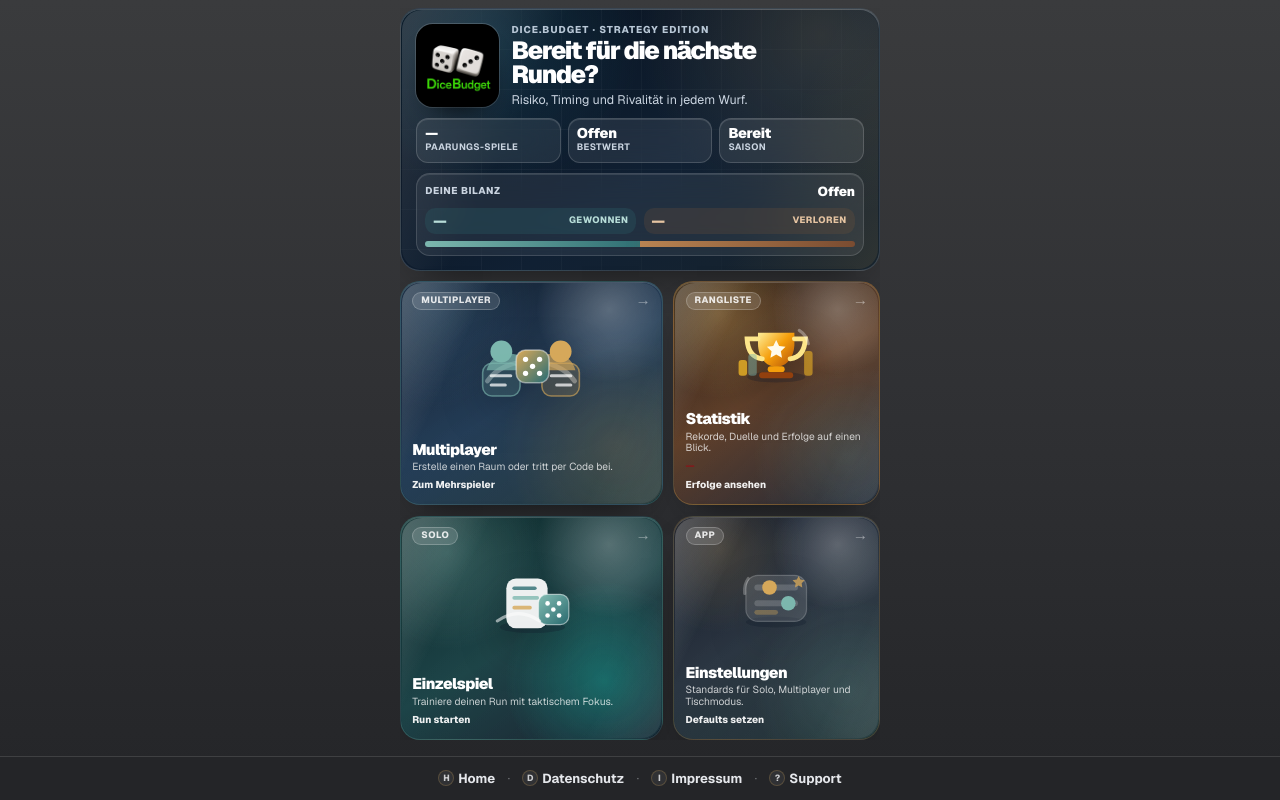
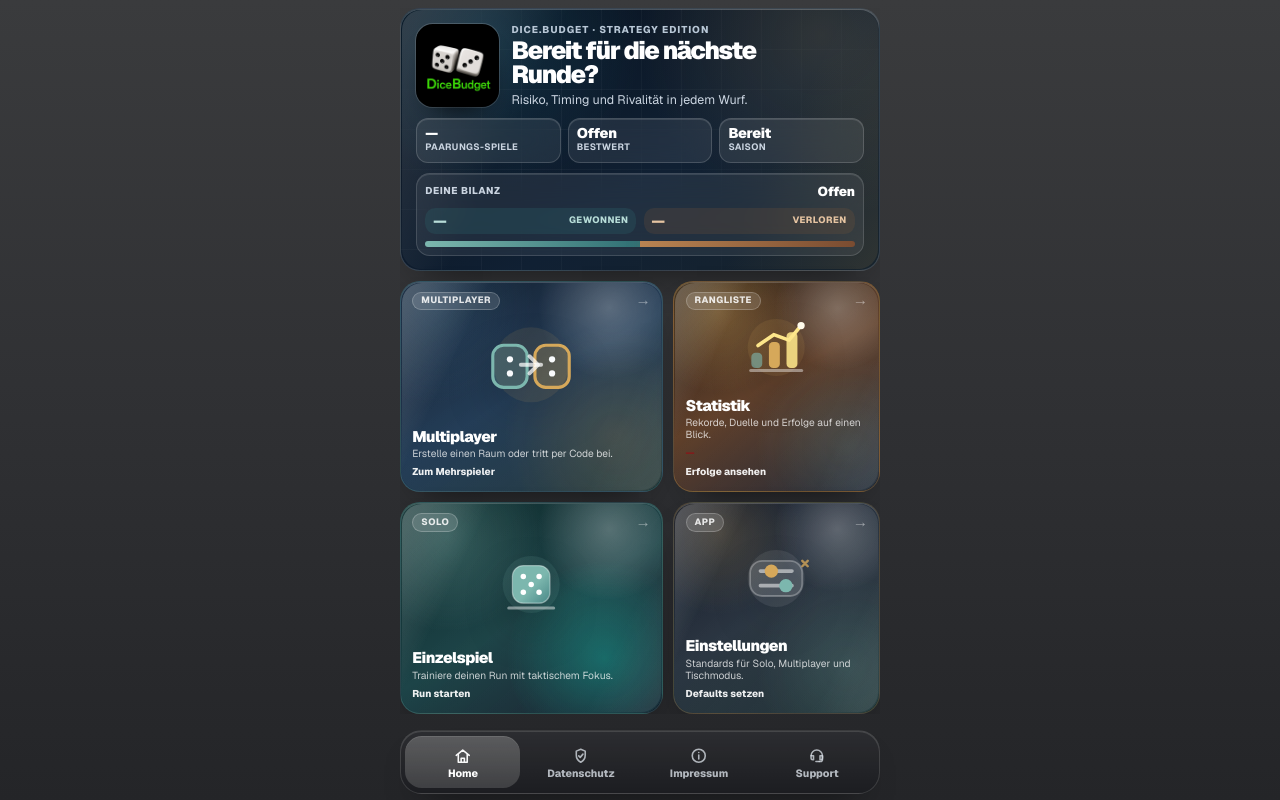
Before and after one commit to marclangebeck/dicebudget, a Next.js app in the folder frontend/: page /app in a window 1280 px wide. Built offline with nearby package versions, Linux system fonts and the light colour scheme; no server answers.

Commit message:
Beruhige Startscreen Icons und Footer

```diff
--- a/frontend/app/globals.css
+++ b/frontend/app/globals.css
@@ -1142,15 +1142,26 @@ html.legal-route body {
 }
 
 .app-legal-footer {
-  display: flex;
-  min-height: 2.75rem;
+  display: grid;
+  width: calc(100% - 1.5rem);
+  max-width: 30rem;
+  min-height: 4.05rem;
   flex-shrink: 0;
+  grid-template-columns: repeat(4, minmax(0, 1fr));
   align-items: center;
-  justify-content: center;
-  gap: 0.5rem;
-  border-top: 1px solid rgba(255, 255, 255, 0.12);
-  padding: 0.38rem 0.75rem;
-  background: var(--app-bg-bottom);
+  justify-self: center;
+  gap: 0.2rem;
+  margin: 0 0 0.35rem;
+  border: 1px solid rgba(255, 255, 255, 0.13);
+  border-radius: 1.35rem;
+  padding: 0.28rem;
+  background:
+    linear-gradient(180deg, rgba(255, 255, 255, 0.1), rgba(255, 255, 255, 0.035)),
+    rgba(20, 21, 24, 0.92);
+  box-shadow:
+    0 18px 36px -24px rgba(0, 0, 0, 0.9),
+    inset 0 1px 0 rgba(255, 255, 255, 0.12);
+  backdrop-filter: blur(18px);
   pointer-events: auto;
 }
 
@@ -1162,40 +1173,68 @@ html.legal-route body {
 }
 
 .app-legal-link {
-  min-height: 1.8rem;
+  min-width: 0;
+  min-height: 3.25rem;
   display: inline-flex;
+  flex-direction: column;
   align-items: center;
-  gap: 0.24rem;
-  padding: 0.16rem 0.28rem;
-  font-size: 0.82rem;
-  font-weight: 650;
-  color: #e5e7eb;
+  justify-content: center;
+  gap: 0.16rem;
+  border-radius: 1.05rem;
+  padding: 0.28rem 0.1rem;
+  font-size: 0.66rem;
+  font-weight: 750;
+  line-height: 1;
+  color: rgba(226, 232, 240, 0.76);
   text-decoration: none;
+  white-space: nowrap;
+  transition:
+    background 0.15s ease,
+    color 0.15s ease,
+    transform 0.15s ease;
+}
+
+.app-legal-link--primary {
+  background:
+    linear-gradient(180deg, rgba(255, 255, 255, 0.16), rgba(255, 255, 255, 0.08)),
+    rgba(255, 255, 255, 0.08);
+  color: #ffffff;
+  box-shadow: inset 0 1px 0 rgba(255, 255, 255, 0.1);
 }
 
 .app-legal-link:hover {
   color: #ffffff;
-  text-decoration: underline;
-}
-
-.app-legal-glyph {
-  display: inline-flex;
-  width: 1rem;
-  height: 1rem;
-  align-items: center;
-  justify-content: center;
-  border-radius: 999px;
-  border: 1px solid rgba(214, 168, 90, 0.24);
-  background: rgba(255, 255, 255, 0.06);
-  color: rgba(248, 250, 252, 0.78);
-  font-size: 0.56rem;
-  font-weight: 800;
-  line-height: 1;
-}
-
-.app-legal-sep {
-  font-size: 0.7rem;
-  color: rgba(229, 231, 235, 0.45);
+  background: rgba(255, 255, 255, 0.08);
+}
+
+.app-legal-link:active {
+  transform: translateY(1px);
+}
+
+.app-legal-icon {
+  width: 1.22rem;
+  height: 1.22rem;
+  stroke: currentColor;
+  stroke-width: 1.95;
+  stroke-linecap: round;
+  stroke-linejoin: round;
+  opacity: 0.96;
+}
+
+@media (max-width: 360px) {
+  .app-legal-footer {
+    width: calc(100% - 0.9rem);
+    border-radius: 1.15rem;
+  }
+
+  .app-legal-link {
+    font-size: 0.6rem;
+  }
+
+  .app-legal-icon {
+    width: 1.1rem;
+    height: 1.1rem;
+  }
 }
 
 @media (max-height: 760px) {
--- a/frontend/components/AppLegalFooter.tsx
+++ b/frontend/components/AppLegalFooter.tsx
@@ -1,44 +1,67 @@
 import Link from "next/link";
 import { APP_HOME_PATH, CONTACT_EMAIL, IMPRESSUM_PATH, PRIVACY_PATH } from "@/lib/branding";
+
+function HomeIcon() {
+  return (
+    <svg className="app-legal-icon" viewBox="0 0 24 24" aria-hidden fill="none">
+      <path d="M4 11.5 12 5l8 6.5" />
+      <path d="M6.5 10.5V20h11v-9.5" />
+      <path d="M10 20v-5h4v5" />
+    </svg>
+  );
+}
+
+function PrivacyIcon() {
+  return (
+    <svg className="app-legal-icon" viewBox="0 0 24 24" aria-hidden fill="none">
+      <path d="M12 4 6.5 6.3v5.2c0 3.6 2.2 6.7 5.5 8.5 3.3-1.8 5.5-4.9 5.5-8.5V6.3L12 4Z" />
+      <path d="M9.5 12.2 11.3 14l3.4-4" />
+    </svg>
+  );
+}
+
+function InfoIcon() {
+  return (
+    <svg className="app-legal-icon" viewBox="0 0 24 24" aria-hidden fill="none">
+      <circle cx="12" cy="12" r="8" />
+      <path d="M12 11v5" />
+      <path d="M12 8h.01" />
+    </svg>
+  );
+}
+
+function SupportIcon() {
+  return (
+    <svg className="app-legal-icon" viewBox="0 0 24 24" aria-hidden fill="none">
+      <path d="M5 12a7 7 0 0 1 14 0v4.5A2.5 2.5 0 0 1 16.5 19H15" />
+      <path d="M5 12v3a2 2 0 0 0 2 2h1v-5H5Z" />
+      <path d="M19 12v3a2 2 0 0 1-2 2h-1v-5h3Z" />
+      <path d="M11 19h4" />
+    </svg>
+  );
+}
 
 export function AppLegalFooter() {
   return (
     <footer className="app-legal-footer">
-      <Link href={APP_HOME_PATH} className="app-legal-link">
-        <span className="app-legal-glyph" aria-hidden>
-          H
-        </span>
-        Home
+      <Link href={APP_HOME_PATH} className="app-legal-link app-legal-link--primary">
+        <HomeIcon />
+        <span>Home</span>
       </Link>
-      <span aria-hidden className="app-legal-sep">
-        ·
-      </span>
       <Link href={PRIVACY_PATH} className="app-legal-link">
-        <span className="app-legal-glyph" aria-hidden>
-          D
-        </span>
-        Datenschutz
+        <PrivacyIcon />
+        <span>Datenschutz</span>
       </Link>
-      <span aria-hidden className="app-legal-sep">
-        ·
-      </span>
       <Link href={IMPRESSUM_PATH} className="app-legal-link">
-        <span className="app-legal-glyph" aria-hidden>
-          I
-        </span>
-        Impressum
+        <InfoIcon />
+        <span>Impressum</span>
       </Link>
-      <span aria-hidden className="app-legal-sep">
-        ·
-      </span>
       <a
         href={`mailto:${CONTACT_EMAIL}?subject=${encodeURIComponent("dice.budget Support")}`}
         className="app-legal-link"
       >
-        <span className="app-legal-glyph" aria-hidden>
-          ?
-        </span>
-        Support
+        <SupportIcon />
+        <span>Support</span>
       </a>
     </footer>
   );
--- a/frontend/components/HomeBentoGrid.tsx
+++ b/frontend/components/HomeBentoGrid.tsx
@@ -13,19 +13,15 @@ import type { StatsDto } from "@/lib/statsTypes";
 function SoloMotif({ className }: { className?: string }) {
   return (
     <svg aria-hidden className={className} viewBox="0 0 160 120" fill="none">
-      <ellipse cx="82" cy="99" rx="54" ry="10" fill="rgba(15,23,42,0.28)" />
-      <rect x="39" y="19" width="68" height="82" rx="16" fill="rgba(255,255,255,0.92)" />
-      <rect x="49" y="32" width="40" height="6" rx="3" fill="#2F6F73" opacity="0.82" />
-      <rect x="49" y="48" width="44" height="6" rx="3" fill="#7CB7AE" opacity="0.78" />
-      <rect x="49" y="64" width="32" height="6" rx="3" fill="#D6A85A" opacity="0.82" />
-      <rect x="92" y="45" width="50" height="50" rx="14" fill="url(#soloDie)" />
-      <rect x="92" y="45" width="50" height="50" rx="14" stroke="rgba(255,255,255,0.5)" strokeWidth="2" />
-      <circle cx="107" cy="60" r="3.8" fill="white" />
-      <circle cx="126" cy="60" r="3.8" fill="white" />
-      <circle cx="116.5" cy="70" r="3.8" fill="white" />
-      <circle cx="107" cy="80" r="3.8" fill="white" />
-      <circle cx="126" cy="80" r="3.8" fill="white" />
-      <path d="M24 89c23-16 47-16 70 0" stroke="rgba(255,255,255,0.54)" strokeWidth="5" strokeLinecap="round" />
+      <circle cx="80" cy="60" r="47" fill="rgba(124,183,174,0.12)" />
+      <rect x="49" y="29" width="62" height="62" rx="18" fill="url(#soloDie)" />
+      <rect x="49" y="29" width="62" height="62" rx="18" stroke="rgba(255,255,255,0.38)" strokeWidth="2" />
+      <circle cx="67" cy="47" r="4.5" fill="white" />
+      <circle cx="93" cy="47" r="4.5" fill="white" />
+      <circle cx="80" cy="60" r="4.5" fill="white" />
+      <circle cx="67" cy="73" r="4.5" fill="white" />
+      <circle cx="93" cy="73" r="4.5" fill="white" />
+      <path d="M43 99h74" stroke="rgba(255,255,255,0.45)" strokeWidth="5" strokeLinecap="round" />
       <defs>
         <linearGradient id="soloDie" x1="92" y1="54" x2="134" y2="96" gradientUnits="userSpaceOnUse">
           <stop stopColor="#7CB7AE" />
@@ -39,27 +35,15 @@ function SoloMotif({ className }: { className?: string }) {
 function MultiMotif({ className }: { className?: string }) {
   return (
     <svg aria-hidden className={className} viewBox="0 0 160 120" fill="none">
-      <path d="M24 72c23-34 89-34 112 0" stroke="rgba(255,255,255,0.34)" strokeWidth="6" strokeLinecap="round" />
-      <rect x="18" y="49" width="48" height="42" rx="12" fill="rgba(124,183,174,0.18)" stroke="rgba(124,183,174,0.62)" strokeWidth="2" />
-      <rect x="94" y="49" width="48" height="42" rx="12" fill="rgba(214,168,90,0.16)" stroke="rgba(214,168,90,0.62)" strokeWidth="2" />
-      <path d="M29 65h25M29 77h18M106 65h25M113 77h18" stroke="rgba(255,255,255,0.72)" strokeWidth="4" strokeLinecap="round" />
-      <circle cx="42" cy="34" r="14" fill="#7CB7AE" />
-      <circle cx="118" cy="34" r="14" fill="#D6A85A" />
-      <path d="M23 58c4-14 14-21 29-21s25 7 29 21" fill="rgba(124,183,174,0.72)" />
-      <path d="M79 58c4-14 14-21 29-21s25 7 29 21" fill="rgba(214,168,90,0.68)" />
-      <rect x="61" y="32" width="42" height="42" rx="12" fill="url(#multiDie)" />
-      <rect x="61" y="32" width="42" height="42" rx="12" stroke="rgba(255,255,255,0.45)" strokeWidth="2" />
-      <circle cx="73" cy="44" r="3.4" fill="white" />
-      <circle cx="91" cy="44" r="3.4" fill="white" />
-      <circle cx="82" cy="53" r="3.4" fill="white" />
-      <circle cx="73" cy="62" r="3.4" fill="white" />
-      <circle cx="91" cy="62" r="3.4" fill="white" />
-      <defs>
-        <linearGradient id="multiDie" x1="62" y1="34" x2="100" y2="72" gradientUnits="userSpaceOnUse">
-          <stop stopColor="#D6A85A" />
-          <stop offset="1" stopColor="#2F6F73" />
-        </linearGradient>
-      </defs>
+      <circle cx="80" cy="60" r="48" fill="rgba(214,168,90,0.1)" />
+      <rect x="31" y="35" width="44" height="54" rx="14" fill="rgba(124,183,174,0.24)" stroke="#7CB7AE" strokeWidth="4" />
+      <rect x="85" y="35" width="44" height="54" rx="14" fill="rgba(214,168,90,0.2)" stroke="#D6A85A" strokeWidth="4" />
+      <path d="M67 60h26" stroke="rgba(255,255,255,0.72)" strokeWidth="5" strokeLinecap="round" />
+      <path d="M78 49 89 60 78 71" stroke="rgba(255,255,255,0.72)" strokeWidth="5" strokeLinecap="round" strokeLinejoin="round" />
+      <circle cx="53" cy="53" r="4" fill="#F8FAFC" />
+      <circle cx="53" cy="71" r="4" fill="#F8FAFC" />
+      <circle cx="107" cy="53" r="4" fill="#F8FAFC" />
+      <circle cx="107" cy="71" r="4" fill="#F8FAFC" />
     </svg>
   );
 }
@@ -67,23 +51,13 @@ function MultiMotif({ className }: { className?: string }) {
 function StatsMotif({ className }: { className?: string }) {
   return (
     <svg aria-hidden className={className} viewBox="0 0 160 120" fill="none">
-      <ellipse cx="80" cy="99" rx="48" ry="9" fill="rgba(15,23,42,0.28)" />
-      <path d="M50 26h60v18c0 22-13 38-30 38S50 66 50 44V26Z" fill="url(#statsCup)" />
-      <path d="M50 36H32c1 20 10 31 25 33M110 36h18c-1 20-10 31-25 33" stroke="#FDE68A" strokeWidth="8" strokeLinecap="round" />
-      <rect x="66" y="81" width="28" height="10" rx="5" fill="#F59E0B" />
-      <rect x="52" y="91" width="56" height="10" rx="5" fill="#92400E" />
-      <rect x="18" y="71" width="14" height="26" rx="5" fill="rgba(251,191,36,0.72)" />
-      <rect x="126" y="56" width="14" height="41" rx="5" fill="rgba(251,191,36,0.54)" />
-      <rect x="34" y="61" width="14" height="36" rx="5" fill="rgba(124,183,174,0.46)" />
-      <path d="M80 38l4.8 9.6 10.6 1.6-7.7 7.4 1.8 10.4-9.5-5-9.5 5 1.8-10.4-7.7-7.4 10.6-1.6L80 38Z" fill="#FFFBEB" />
-      <path d="M118 22c8 5 13 12 15 22" stroke="rgba(255,255,255,0.32)" strokeWidth="5" strokeLinecap="round" />
-      <defs>
-        <linearGradient id="statsCup" x1="52" y1="30" x2="108" y2="82" gradientUnits="userSpaceOnUse">
-          <stop stopColor="#FDE68A" />
-          <stop offset="0.48" stopColor="#F59E0B" />
-          <stop offset="1" stopColor="#B45309" />
-        </linearGradient>
-      </defs>
+      <circle cx="80" cy="60" r="47" fill="rgba(214,168,90,0.11)" />
+      <rect x="39" y="69" width="18" height="25" rx="7" fill="rgba(124,183,174,0.62)" />
+      <rect x="68" y="51" width="18" height="43" rx="7" fill="#D6A85A" />
+      <rect x="97" y="35" width="18" height="59" rx="7" fill="rgba(253,230,138,0.88)" />
+      <path d="M38 98h84" stroke="rgba(255,255,255,0.42)" strokeWidth="5" strokeLinecap="round" />
+      <path d="M50 57 76 39l25 9 20-24" stroke="#FDE68A" strokeWidth="6" strokeLinecap="round" strokeLinejoin="round" />
+      <circle cx="121" cy="24" r="6" fill="#FFFBEB" />
     </svg>
   );
 }
@@ -91,15 +65,12 @@ function StatsMotif({ className }: { className?: string }) {
 function SettingsMotif({ className }: { className?: string }) {
   return (
     <svg aria-hidden className={className} viewBox="0 0 160 120" fill="none">
-      <ellipse cx="80" cy="99" rx="50" ry="9" fill="rgba(15,23,42,0.26)" />
-      <rect x="30" y="22" width="100" height="76" rx="20" fill="rgba(255,255,255,0.12)" stroke="rgba(255,255,255,0.2)" strokeWidth="2" />
-      <rect x="44" y="37" width="72" height="10" rx="5" fill="rgba(255,255,255,0.16)" />
-      <rect x="44" y="63" width="72" height="10" rx="5" fill="rgba(255,255,255,0.16)" />
-      <rect x="44" y="79" width="39" height="8" rx="4" fill="rgba(214,168,90,0.36)" />
-      <circle cx="69" cy="42" r="12" fill="#D6A85A" />
-      <circle cx="100" cy="68" r="12" fill="#7CB7AE" />
-      <path d="M117 23l3 6 7 1-5 5 1 7-6-3.3-6 3.3 1-7-5-5 7-1 3-6Z" fill="rgba(214,168,90,0.78)" />
-      <path d="M34 27c-5 7-7 15-6 25" stroke="rgba(255,255,255,0.25)" strokeWidth="5" strokeLinecap="round" />
+      <circle cx="80" cy="60" r="47" fill="rgba(255,255,255,0.08)" />
+      <rect x="37" y="31" width="86" height="58" rx="20" fill="rgba(255,255,255,0.1)" stroke="rgba(255,255,255,0.28)" strokeWidth="3" />
+      <path d="M54 48h52M54 72h52" stroke="rgba(255,255,255,0.52)" strokeWidth="6" strokeLinecap="round" />
+      <circle cx="72" cy="48" r="11" fill="#D6A85A" />
+      <circle cx="96" cy="72" r="11" fill="#7CB7AE" />
+      <path d="M123 31 132 40M132 31l-9 9" stroke="rgba(214,168,90,0.78)" strokeWidth="4" strokeLinecap="round" />
     </svg>
   );
 }
```
Also changed, not shown: 1 other file (tests, documents, lock files or other folders).
